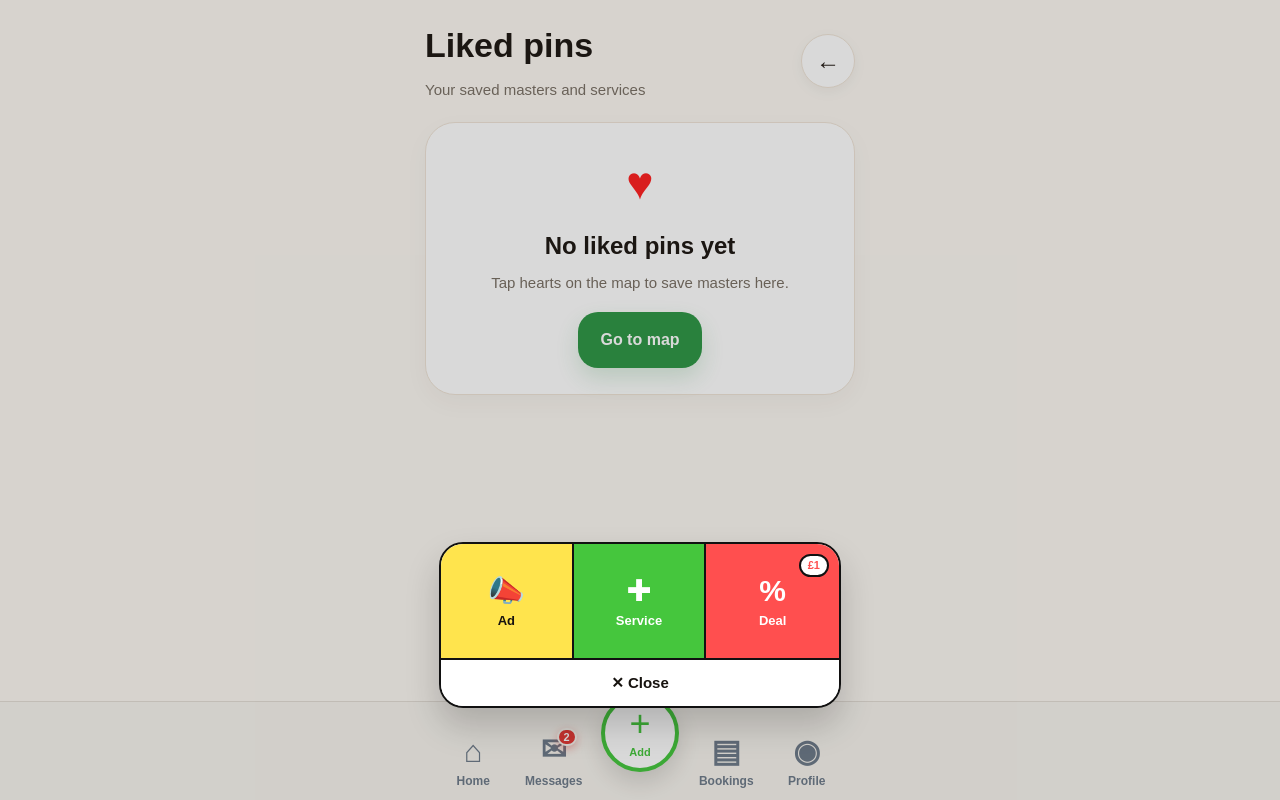
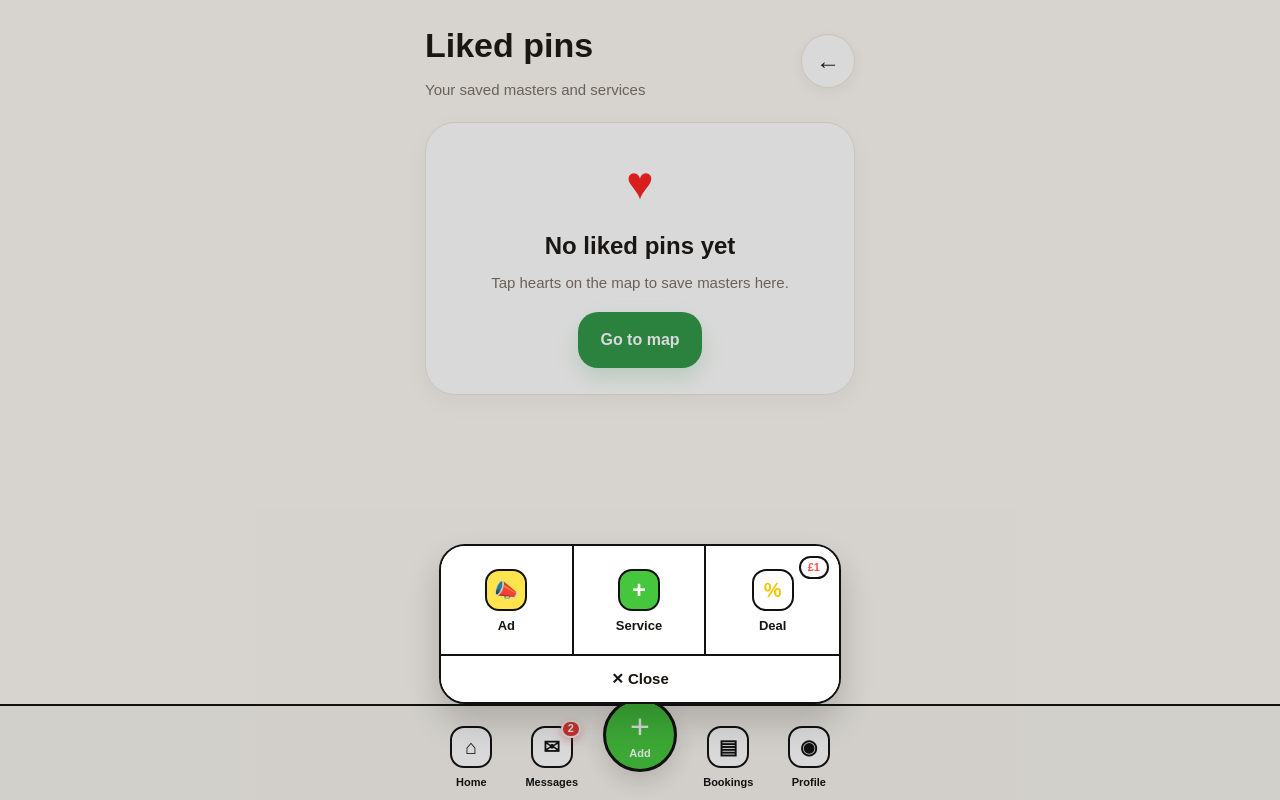
Before and after one commit to bellasalon4u-source/mapbookapp, a Next.js app: page /favorites in a window 1280 px wide. Both pictures are taken after a click on the button "+ Add". Built offline with nearby package versions, Linux system fonts and the light colour scheme.

Commit message:
feat: restyle bottom navigation in Olamep brand style

```diff
--- a/components/BottomNav.tsx
+++ b/components/BottomNav.tsx
@@ -12,6 +12,36 @@ import {
 type BottomNavProps = {
   active?: 'home' | 'messages' | 'add' | 'bookings' | 'profile';
 };
+
+function NavIcon({
+  children,
+  active,
+}: {
+  children: React.ReactNode;
+  active: boolean;
+}) {
+  return (
+    <span
+      style={{
+        width: 42,
+        height: 42,
+        borderRadius: 14,
+        border: '2px solid #111111',
+        background: active ? '#45c63d' : '#ffffff',
+        color: active ? '#ffffff' : '#111111',
+        display: 'inline-flex',
+        alignItems: 'center',
+        justifyContent: 'center',
+        fontSize: 20,
+        fontWeight: 900,
+        lineHeight: 1,
+        boxShadow: active ? '0 4px 0 rgba(0,0,0,0.08)' : 'none',
+      }}
+    >
+      {children}
+    </span>
+  );
+}
 
 export default function BottomNav({ active }: BottomNavProps) {
   const router = useRouter();
@@ -294,14 +324,14 @@ export default function BottomNav({ active }: BottomNavProps) {
             style={{
               width: '100%',
               maxWidth: 430,
-              padding: '0 14px calc(92px + env(safe-area-inset-bottom))',
+              padding: '0 14px calc(96px + env(safe-area-inset-bottom))',
               boxSizing: 'border-box',
             }}
           >
             <div
               style={{
                 border: '2px solid #111111',
-                borderRadius: 24,
+                borderRadius: 26,
                 background: '#ffffff',
                 boxShadow: '0 18px 34px rgba(0,0,0,0.18)',
                 overflow: 'hidden',
@@ -318,10 +348,10 @@ export default function BottomNav({ active }: BottomNavProps) {
                   type="button"
                   onClick={handleGoToAdvertisement}
                   style={{
-                    minHeight: 114,
+                    minHeight: 108,
                     border: 'none',
                     borderRight: '2px solid #111111',
-                    background: '#ffe44d',
+                    background: '#ffffff',
                     padding: '14px 10px 12px',
                     cursor: 'pointer',
                     display: 'flex',
@@ -333,9 +363,17 @@ export default function BottomNav({ active }: BottomNavProps) {
                 >
                   <span
                     style={{
-                      fontSize: 30,
-                      lineHeight: 1,
-                      color: '#c69212',
+                      width: 42,
+                      height: 42,
+                      borderRadius: 14,
+                      border: '2px solid #111111',
+                      background: '#ffe44d',
+                      color: '#111111',
+                      display: 'inline-flex',
+                      alignItems: 'center',
+                      justifyContent: 'center',
+                      fontSize: 20,
+                      fontWeight: 900,
                     }}
                   >
                     📣
@@ -357,10 +395,10 @@ export default function BottomNav({ active }: BottomNavProps) {
                   type="button"
                   onClick={handleGoToService}
                   style={{
-                    minHeight: 114,
+                    minHeight: 108,
                     border: 'none',
                     borderRight: '2px solid #111111',
-                    background: '#45c63d',
+                    background: '#ffffff',
                     padding: '14px 10px 12px',
                     cursor: 'pointer',
                     display: 'flex',
@@ -372,19 +410,27 @@ export default function BottomNav({ active }: BottomNavProps) {
                 >
                   <span
                     style={{
-                      fontSize: 30,
-                      lineHeight: 1,
+                      width: 42,
+                      height: 42,
+                      borderRadius: 14,
+                      border: '2px solid #111111',
+                      background: '#45c63d',
                       color: '#ffffff',
+                      display: 'inline-flex',
+                      alignItems: 'center',
+                      justifyContent: 'center',
+                      fontSize: 24,
+                      fontWeight: 900,
                     }}
                   >
-                    ✚
+                    +
                   </span>
                   <span
                     style={{
                       fontSize: 13,
                       lineHeight: 1.15,
                       fontWeight: 900,
-                      color: '#ffffff',
+                      color: '#17130f',
                       textAlign: 'center',
                     }}
                   >
@@ -396,9 +442,9 @@ export default function BottomNav({ active }: BottomNavProps) {
                   type="button"
                   onClick={handleGoToDeal}
                   style={{
-                    minHeight: 114,
+                    minHeight: 108,
                     border: 'none',
-                    background: '#ff4f4f',
+                    background: '#ffffff',
                     padding: '14px 10px 12px',
                     cursor: 'pointer',
                     display: 'flex',
@@ -411,9 +457,16 @@ export default function BottomNav({ active }: BottomNavProps) {
                 >
                   <span
                     style={{
-                      fontSize: 30,
-                      lineHeight: 1,
-                      color: '#ffffff',
+                      width: 42,
+                      height: 42,
+                      borderRadius: 14,
+                      border: '2px solid #111111',
+                      background: '#ffffff',
+                      color: '#f2c500',
+                      display: 'inline-flex',
+                      alignItems: 'center',
+                      justifyContent: 'center',
+                      fontSize: 20,
                       fontWeight: 900,
                     }}
                   >
@@ -424,7 +477,7 @@ export default function BottomNav({ active }: BottomNavProps) {
                       fontSize: 13,
                       lineHeight: 1.15,
                       fontWeight: 900,
-                      color: '#ffffff',
+                      color: '#17130f',
                       textAlign: 'center',
                     }}
                   >
@@ -480,7 +533,7 @@ export default function BottomNav({ active }: BottomNavProps) {
           right: 0,
           bottom: 0,
           background: 'rgba(247,244,238,0.98)',
-          borderTop: '1px solid #e3ddd5',
+          borderTop: '2px solid #111111',
           backdropFilter: 'blur(10px)',
           zIndex: 80,
         }}
@@ -494,6 +547,7 @@ export default function BottomNav({ active }: BottomNavProps) {
             alignItems: 'end',
             padding: '10px 8px calc(10px + env(safe-area-inset-bottom))',
             boxSizing: 'border-box',
+            gap: 4,
           }}
         >
           <button
@@ -505,13 +559,13 @@ export default function BottomNav({ active }: BottomNavProps) {
               display: 'flex',
               flexDirection: 'column',
               alignItems: 'center',
-              gap: 5,
-              color: isHome ? '#1f5d99' : '#6e7b8a',
+              gap: 6,
+              color: '#111111',
               cursor: 'pointer',
             }}
           >
-            <span style={{ fontSize: 31, lineHeight: 1, fontWeight: 700 }}>⌂</span>
-            <span style={{ fontSize: 12, fontWeight: 800 }}>{navText.home}</span>
+            <NavIcon active={isHome}>⌂</NavIcon>
+            <span style={{ fontSize: 11, fontWeight: 900 }}>{navText.home}</span>
           </button>
 
           <button
@@ -523,21 +577,21 @@ export default function BottomNav({ active }: BottomNavProps) {
               display: 'flex',
               flexDirection: 'column',
               alignItems: 'center',
-              gap: 5,
-              color: isMessages ? '#1f5d99' : '#6e7b8a',
+              gap: 6,
+              color: '#111111',
               position: 'relative',
               cursor: 'pointer',
             }}
           >
             <div style={{ position: 'relative' }}>
-              <span style={{ fontSize: 31, lineHeight: 1, fontWeight: 700 }}>✉</span>
+              <NavIcon active={isMessages}>✉</NavIcon>
 
               {unreadMessages > 0 ? (
                 <span
                   style={{
                     position: 'absolute',
                     top: -6,
-                    right: -10,
+                    right: -8,
                     minWidth: 18,
                     height: 18,
                     padding: '0 5px',
@@ -558,7 +612,7 @@ export default function BottomNav({ active }: BottomNavProps) {
               ) : null}
             </div>
 
-            <span style={{ fontSize: 12, fontWeight: 700 }}>{navText.messages}</span>
+            <span style={{ fontSize: 11, fontWeight: 900 }}>{navText.messages}</span>
           </button>
 
           <div
@@ -572,12 +626,12 @@ export default function BottomNav({ active }: BottomNavProps) {
               type="button"
               onClick={handleOpenAddMenu}
               style={{
-                width: 78,
-                height: 78,
+                width: 74,
+                height: 74,
                 borderRadius: 999,
-                border: '4px solid #45c63d',
-                background: isAdd ? '#45c63d' : '#ffffff',
-                color: isAdd ? '#ffffff' : '#45c63d',
+                border: '3px solid #111111',
+                background: '#45c63d',
+                color: '#ffffff',
                 boxShadow: '0 10px 24px rgba(0,0,0,0.14)',
                 display: 'flex',
                 flexDirection: 'column',
@@ -588,8 +642,8 @@ export default function BottomNav({ active }: BottomNavProps) {
               }}
               title={navText.add}
             >
-              <span style={{ fontSize: 36, lineHeight: 1, fontWeight: 400 }}>+</span>
-              <span style={{ fontSize: 11, fontWeight: 800 }}>{navText.add}</span>
+              <span style={{ fontSize: 34, lineHeight: 1, fontWeight: 500 }}>+</span>
+              <span style={{ fontSize: 11, fontWeight: 900 }}>{navText.add}</span>
             </button>
           </div>
 
@@ -602,13 +656,13 @@ export default function BottomNav({ active }: BottomNavProps) {
               display: 'flex',
               flexDirection: 'column',
               alignItems: 'center',
-              gap: 5,
-              color: isBookings ? '#1f5d99' : '#6e7b8a',
+              gap: 6,
+              color: '#111111',
               cursor: 'pointer',
             }}
           >
-            <span style={{ fontSize: 31, lineHeight: 1, fontWeight: 700 }}>▤</span>
-            <span style={{ fontSize: 12, fontWeight: 700 }}>{navText.bookings}</span>
+            <NavIcon active={isBookings}>▤</NavIcon>
+            <span style={{ fontSize: 11, fontWeight: 900 }}>{navText.bookings}</span>
           </button>
 
           <button
@@ -620,13 +674,13 @@ export default function BottomNav({ active }: BottomNavProps) {
               display: 'flex',
               flexDirection: 'column',
               alignItems: 'center',
-              gap: 5,
-              color: isProfile ? '#1f5d99' : '#6e7b8a',
+              gap: 6,
+              color: '#111111',
               cursor: 'pointer',
             }}
           >
-            <span style={{ fontSize: 31, lineHeight: 1, fontWeight: 700 }}>◉</span>
-            <span style={{ fontSize: 12, fontWeight: 700 }}>{navText.profile}</span>
+            <NavIcon active={isProfile}>◉</NavIcon>
+            <span style={{ fontSize: 11, fontWeight: 900 }}>{navText.profile}</span>
           </button>
         </div>
       </nav>
```
